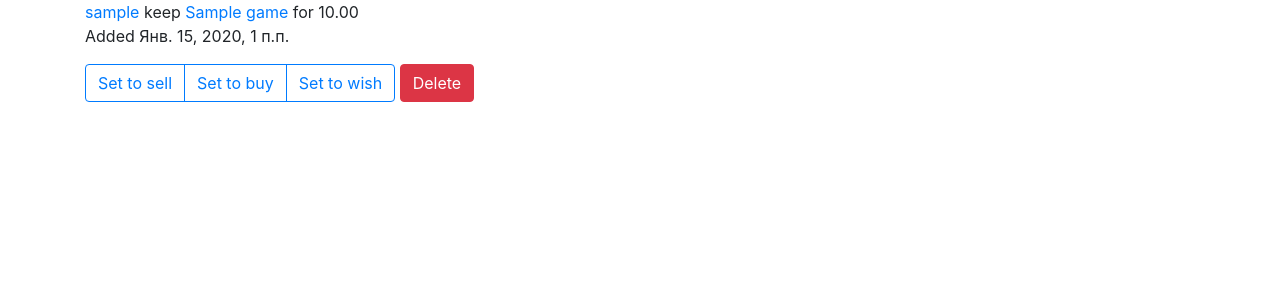
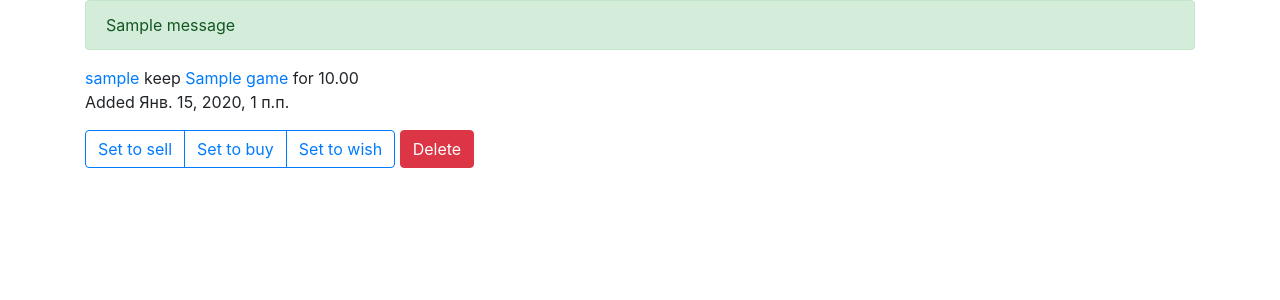
Before and after one commit to dem214/switchdeck, a Django app: page /lot/1/ in a window 1280 px wide. Shown: the part 56-356 px from the top of the page. Run offline with Django 3.2, Linux system fonts and the light colour scheme; a user stored in the database is signed in; tables that the repository leaves empty hold one stand-in row (values such as "Sample post"); one stand-in notice (Sample message) is shown; some libraries are stand-ins or nearby versions.

Commit message:
lil buttons improvment, message-alert

```diff
--- a/switchdecksite/switchdeck/templates/switchdeck/_base.html
+++ b/switchdecksite/switchdeck/templates/switchdeck/_base.html
@@ -50,8 +50,16 @@
         </ul>
       </div>
     </nav>
-    <!-- End of base template -->
     <div class="container">
+      {% if messages %}
+      <!-- Alerts - messages-->
+      {% for message in messages %}
+      <div class="alert alert-{{message.level_tag}}">
+        {{ message.message }}
+      {% endfor %}
+      </div>
+      {% endif %}
+
       {% block content %}{% endblock content %}
     </div>
 
--- a/switchdecksite/switchdeck/templates/switchdeck/gamelist.html
+++ b/switchdecksite/switchdeck/templates/switchdeck/gamelist.html
@@ -23,28 +23,28 @@
 <!--Set buttons-->
 <div class="btn-group" role="group" aria-label="Set button group">
   {% if object.prop != 'k' %}
-  <button type="button" class="btn btn-outline-primary"
-    href="{% url 'set_game_to_keep' glid=object.id %}">Set to keep</button>
+  <a class="btn btn-outline-primary"
+    href="{% url 'set_game_to_keep' glid=object.id %}">Set to keep</a>
   {% endif %}
   {% if object.prop != 's' %}
-  <button type="button" class="btn btn-outline-primary"
-    href="{% url 'set_game_to_sell' glid=object.id %}">Set to sell</button>
+  <a class="btn btn-outline-primary"
+    href="{% url 'set_game_to_sell' glid=object.id %}">Set to sell</a>
   {% endif %}
   {% if object.prop != 'b' %}
-  <button type="button" class="btn btn-outline-primary"
-    href="{% url 'set_game_to_buy' glid=object.id %}">Set to buy</button>
+  <a class="btn btn-outline-primary"
+    href="{% url 'set_game_to_buy' glid=object.id %}">Set to buy</a>
   {% endif %}
   {% if object.prop != 'w' %}
-  <button type="button" class="btn btn-outline-primary"
-    href="{% url 'set_game_to_wish' glid=object.id %}">Set to wish</button>
+  <a class="btn btn-outline-primary"
+    href="{% url 'set_game_to_wish' glid=object.id %}">Set to wish</a>
   {% endif %}
 </div>
-<button type="button" class="btn btn-danger "onclick="delete_func()">Delete</button>
+<button type="button" class="btn btn-danger" onclick="delete_func()">Delete</button>
 <script type="text/javascript">
   function delete_func() {
-    var answer = confirm("Delete {{object.game.name}}.\nAre you sure?")
+    var answer = confirm("Delete {{object.game.name.title}}.\nAre you sure?")
     if (answer == true) {
-      window.open("{% url 'delete_game' object.id %}")
+      window.location.replace("{% url 'delete_game' object.id %}")
     }
   }
 </script>
@@ -66,11 +66,11 @@
       <div class="card-footer">
         <small class="text-muted">{{ comment.timestamp | naturaltime }}</small>
         {% if comment.author.user == user %}
-          <button class="btn btn-danger btn-sm float-right" type="button"
+          <a class="btn btn-danger btn-sm float-right"
             name="delete-comment-button"
             href="{% url 'delete_comment' comment.id %}?next={{ request.path }}">
             Delete comment
-          </button>
+          </a>
         {% endif %}
       </div>
     </div>
--- a/switchdecksite/switchdeck/views.py
+++ b/switchdecksite/switchdeck/views.py
@@ -2,6 +2,7 @@ from django.shortcuts import render, get_object_or_404, redirect
 from django.contrib.auth import get_user_model
 from django.contrib.auth.decorators import login_required
 from django.contrib.auth.mixins import LoginRequiredMixin
+from django.contrib import messages
 from django.http import Http404
 from django.http.response import HttpResponseForbidden
 from django.urls import reverse
@@ -100,6 +101,9 @@ def add_game_reduced(request, prop):
                 prop=prop,
             )
             gl.save()
+            messages.success(request,
+                f"{gl.game.name.title()} added to your {gl.get_prop_display()} list"
+            )
             return redirect(gl)
     else:
         context['form'] = GameListReducedForm()
@@ -113,6 +117,7 @@ def delete_game(request, glid: int):
     gamelist_item = get_object_or_404(GameList, id=glid)
     if request.user == gamelist_item.profile.user:
         gamelist_item.delete()
+        messages.success(request, f"{gamelist_item.game.name.title()} removed")
         return redirect(request.user.profile)
     else:
         return HttpResponseForbidden
@@ -158,6 +163,7 @@ class GameBuyListView(GameBaseList):
 def delete_comment(request, cid: int):
     comment = get_object_or_404(Comment, id=cid)
     next=request.GET.get('next', reverse('index'))
+    messages.success(request, 'Comment removed')
     if request.user == comment.author.user:
         comment.delete()
         return redirect(next)
@@ -175,6 +181,8 @@ def set_game(request, glid: int, set_prop: str):
         gamelist.price = 0
         gamelist.comments.all().delete()
         gamelist.save()
+        messages.success(request,
+            f"{gamelist.game.name.title()} setted to {gamelist.get_prop_display()} list")
         return redirect(gamelist)
     elif set_prop == 's' or set_prop == 'b':
         if request.method == 'POST':
@@ -186,6 +194,8 @@ def set_game(request, glid: int, set_prop: str):
                 gamelist.public_date = timezone.now()
                 gamelist.up_time = timezone.now()
                 gamelist.save()
+                messages.success(request,
+                    f"{gamelist.game.name.title()} setted to {gamelist.get_prop_display()} list")
             return redirect(gamelist)
         else:
             form = SetGameListForm()
```
